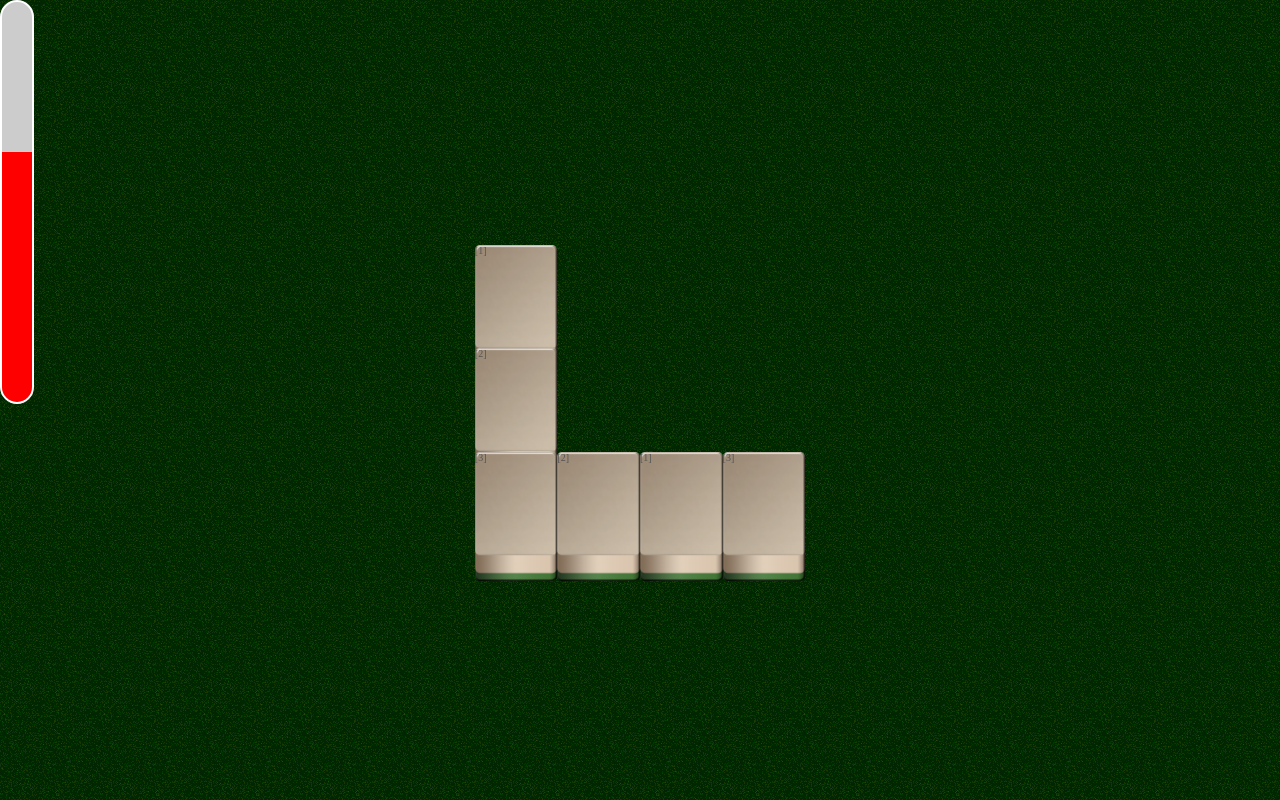
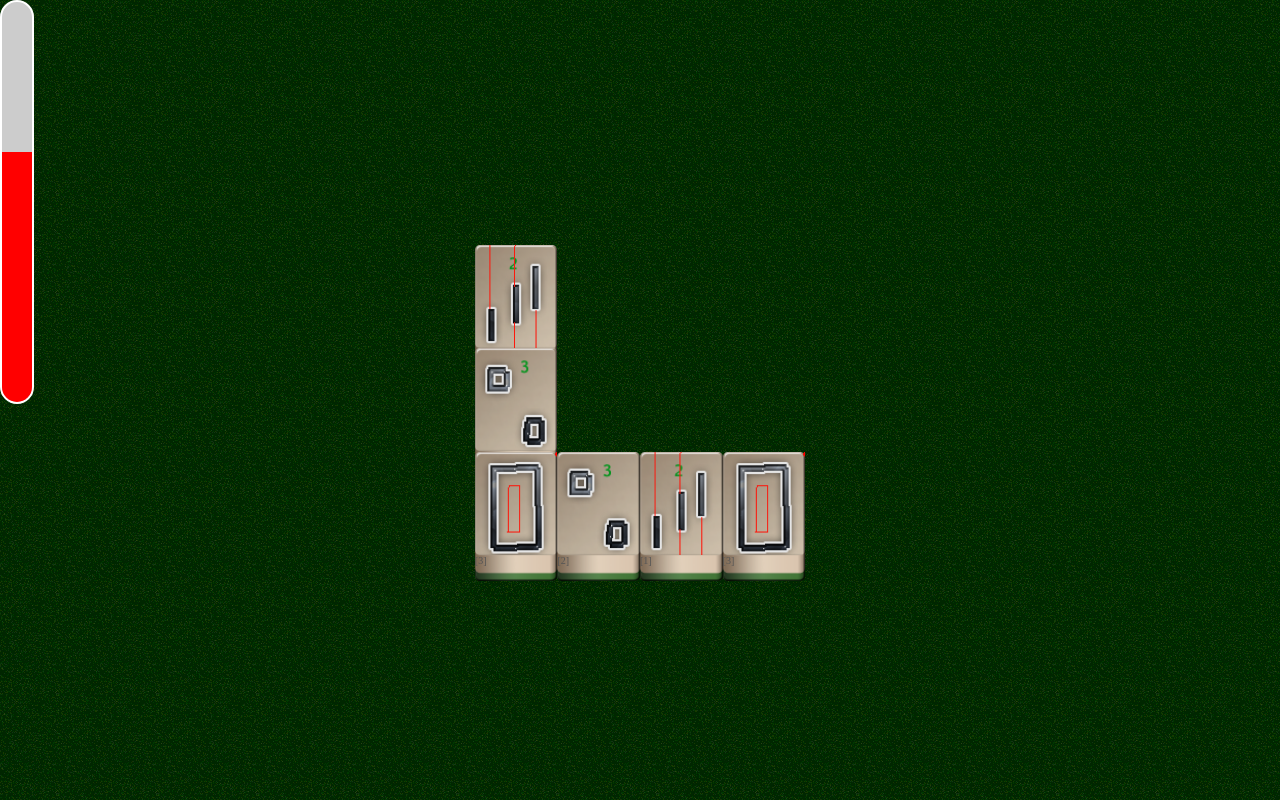
Before and after one commit to riabop/mahjong, a plain HTML site: page index.html in a window 1280 px wide. Drawn offline with Linux system fonts and the light colour scheme.

Commit message:
some changes
Signed-off-by: riabop <riabop@gmail.com>

```diff
--- a/css/styles.css
+++ b/css/styles.css
@@ -37,6 +37,12 @@ body {
 	/* box-shadow: 1px 1px 3px rgba(255, 0, 0, 0.8);
 	border-color: red; */
 	background-position: 0 88.9%;
+}
+
+.pieceImage{
+	background-image: url("../imgs/setOfPieces_simple/pieces.png");
+	height: 100%;
+    width: 100%;
 }
 
 /* splash screen styles */
--- a/js/ficha.js
+++ b/js/ficha.js
@@ -12,6 +12,7 @@ var piece = function (pieceType){
 	var type = "piece";
 	var el = null;
 	var ID = createID();
+	var img = null;
 
 	this.properties = {
 		id: ID,
@@ -30,6 +31,7 @@ var piece = function (pieceType){
 		console.log("initialize object ", ID);
 		drawTemplate();
 		el = document.getElementById(ID);
+		img = el.childNodes[0]; //child[0];
 		self.properties.el = el;
 
 		el.onclick = function(){
@@ -40,7 +42,7 @@ var piece = function (pieceType){
 
 	var drawTemplate = function(){
 		//document.write('<div id="'+ ID +'" pieceType="'+pieceType+'" class="piece" style="top:0px; left:0px; display:none; opacity:1"> [' + pieceType+ '] </div>');
-		var content = '<div id="'+ ID +'" pieceType="'+pieceType+'" class="piece" style="top:0px; left:0px; display:none; opacity:1"> [' + pieceType+ '] </div>';
+		var content = '<div id="'+ ID +'" pieceType="'+pieceType+'" class="piece" style="top:0px; left:0px; display:none; opacity:1"><div id="pieceImage" class="pieceImage"></div> [' + pieceType+ '] </div>';
 		//document.getElementById('piecesContainer').innerHTML += content;
 		document.getElementById('piecesContainer').insertAdjacentHTML('beforeend', content); //appendChild(content);
 	};
@@ -53,6 +55,7 @@ var piece = function (pieceType){
 		return pieceType;
 	};
 
+	/*
 	this.selectTicha = function(){
 		console.log("select ".el);
 		el.style.border = "3px solid blue";
@@ -61,6 +64,7 @@ var piece = function (pieceType){
 	this.unselect = function(){
 
 	};
+	*/
 
 	this.setPosition = function(x,y,z){
 		el.style.top = y+"px";
@@ -79,19 +83,30 @@ var piece = function (pieceType){
 	this.setWidth = function(w){
 		el.style.width = w+"px";
 	};
+	/*
+	this.setImage = function(w){
+		img.style.backgroundSize= w * 9 + "px auto";
+		img.style.backgroundPosition= -w * pieceType + "px 0";
+	};
+	*/
 
 	this.setHeight = function(h){
 		el.style.height = h+"px";
-	};
-
-	this.setStatus = function(status){
-		// ON or visible...
 	};
 
 	this.setThickness = function(t){
 		console.log("t:",t);
 		el.style.borderBottom = t + "px solid #ddd";
 	};
+
+	this.setValues = function(x,y,w,h,t){
+		this.setPosition(x,y);
+		this.setWidth(w);
+		this.setHeight(h+t);
+		img.style.backgroundSize= w * 9 + "px "+ (h+t) * 6 + "px ";
+		img.style.backgroundPosition= -w * pieceType + "px 0";
+		img.style.height= h + "px ";
+	}
 
 	this.select = function(h){
 		el.style.backgroundPosition = "0 29.5%";  //"position";
--- a/js/main.js
+++ b/js/main.js
@@ -64,9 +64,12 @@ var drawStage = function() {
 		var x = escenario1.positions[i].x * upon_the_screen_x + desp_x;
 		var y = escenario1.positions[i].y * upon_the_screen_y + desp_y - (PIECE_THICKNESS * escenario1.positions[i].z);
 		var objFicha = worldManager.levelPieces[i];
+		objFicha.setValues(x, y, PIECE_WIDTH, PIECE_HEIGHT, PIECE_THICKNESS);
+		/*
 		objFicha.setPosition(x, y);
 		objFicha.setWidth(PIECE_WIDTH);
 		objFicha.setHeight(PIECE_HEIGHT + PIECE_THICKNESS);
+		*/
 		//worldManager.levelPieces[i].setThickness(PIECE_THICKNESS); // TODO Altura
 	}
 
```
Also changed, not shown: imgs/setOfPieces_simple/pieces.png (added), 2 other files.
